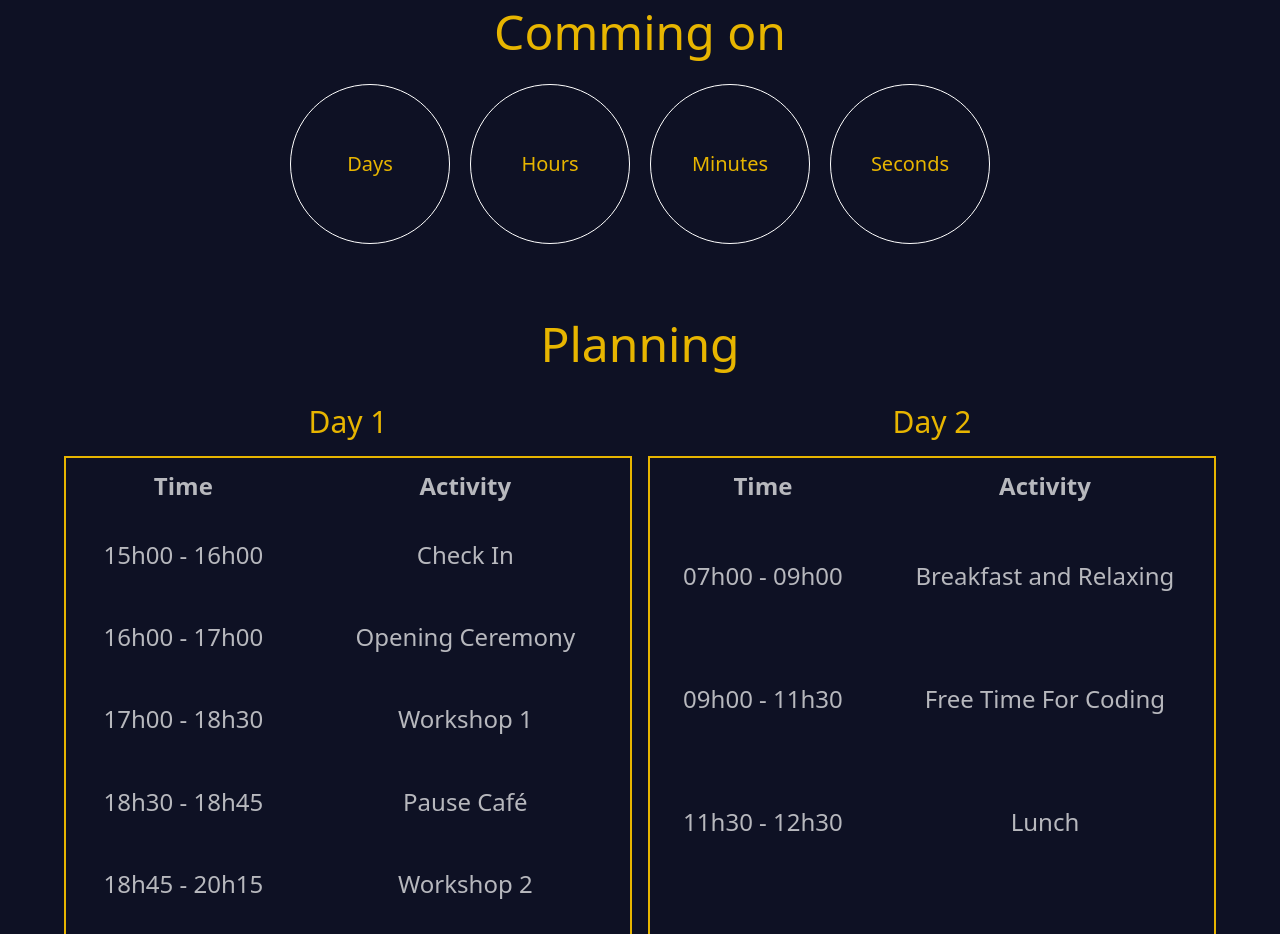
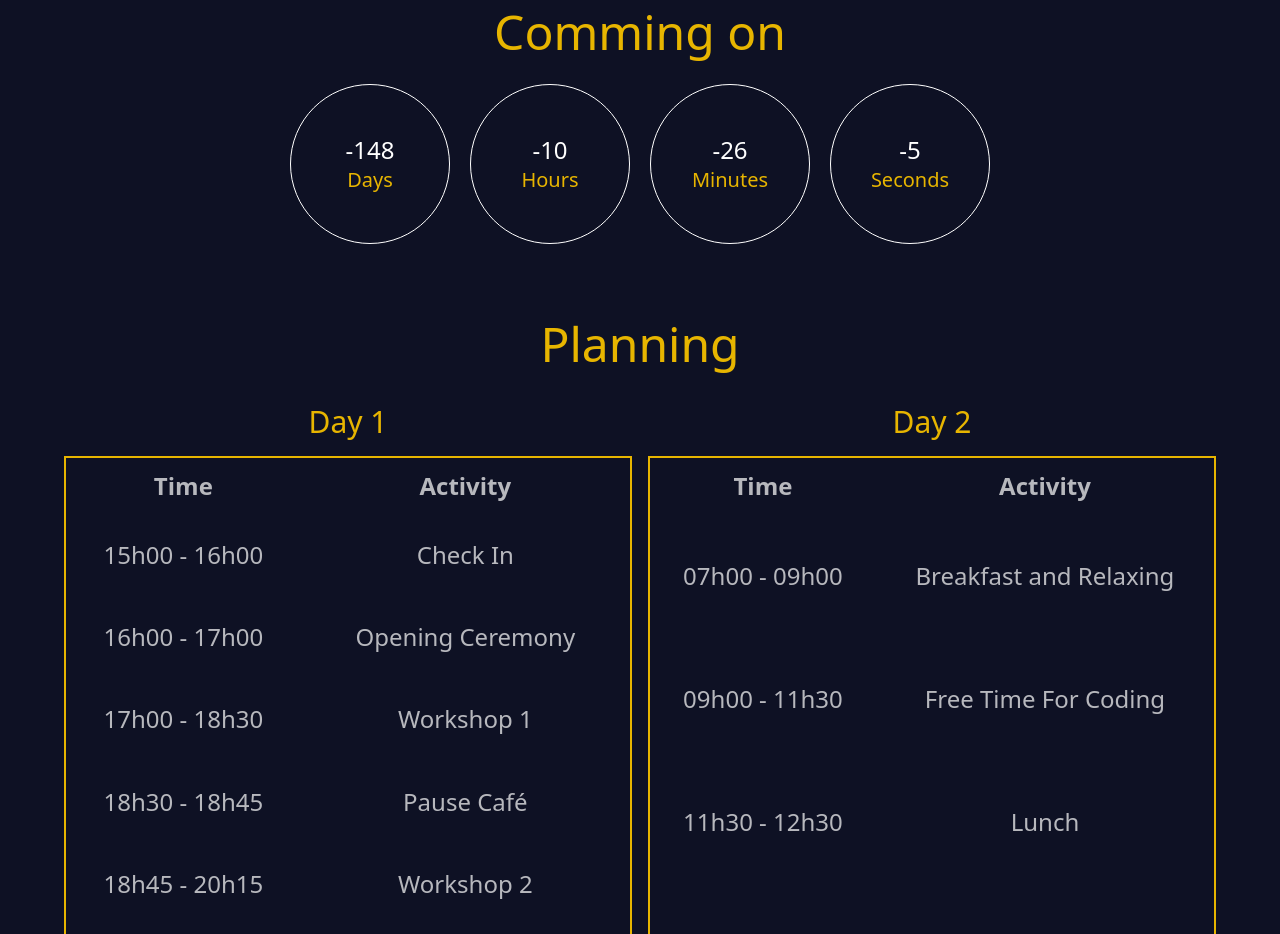
Before and after one commit to Mezghani-Aymen/CodeSell, a plain HTML site: page index.html in a window 1280 px wide. Shown: the part 820-1754 px from the top of the page. Drawn offline with nearby package versions, Linux system fonts and the light colour scheme.

Commit message:
[fix] update Upcoming time to dynamic

```diff
--- a/index.html
+++ b/index.html
@@ -33,22 +33,22 @@
             <div class="grid grid-cols-1 sm:grid-cols-2 md:grid-cols-4 gap-5  pb-4">
                 <div
                     class="flex flex-col items-center justify-center w-40 h-40 border border-white  text-white rounded-full">
-                    <span class="text-xl"></span>
+                    <span class="text-2xl" id="d"></span>
                     <span class="text-xl text-secondary">Days</span>
                 </div>
                 <div
                     class="flex flex-col items-center justify-center w-40 h-40 border border-white  text-white rounded-full">
-                    <span class="text-xl"></span>
+                    <span class="text-2xl" id="h"></span>
                     <span class="text-xl text-secondary">Hours</span>
                 </div>
                 <div
                     class="flex flex-col items-center justify-center w-40 h-40 border border-white  text-white rounded-full">
-                    <span class="text-xl"></span>
+                    <span class="text-2xl" id="m"></span>
                     <span class="text-xl text-secondary">Minutes</span>
                 </div>
                 <div
                     class="flex flex-col items-center justify-center w-40 h-40 border border-white  text-white rounded-full">
-                    <span class="text-xl"></span>
+                    <span class="text-2xl" id="s"></span>
                     <span class="text-xl text-secondary">Seconds</span>
                 </div>
             </div>
@@ -194,6 +194,8 @@
             </div>
         </section>
     </footer>
+
+    <script src="./main.js"></script>
 </body>
 
 </html>
--- /dev/null
+++ b/main.js
@@ -0,0 +1,16 @@
+//  countdown
+var countdownDate = new Date("Apr 29, 2024 14:00:00 ").getTime();
+var x = setInterval(function () {
+    var now = new Date().getTime();
+    var distance = countdownDate - now;
+    var days = Math.floor(distance / (1000 * 60 * 60 * 24));
+    var hours = Math.floor((distance % (1000 * 60 * 60 * 24)) / (1000 * 60 * 60));
+    var minutes = Math.floor((distance % (1000 * 60 * 60)) / (1000 * 60));
+    var seconds = Math.floor((distance % (1000 * 60)) / 1000);
+
+    document.getElementById("d").innerHTML = days;
+    document.getElementById("h").innerHTML = hours;
+    document.getElementById("m").innerHTML = minutes;
+    document.getElementById("s").innerHTML = seconds;
+
+}, 1000);
```
